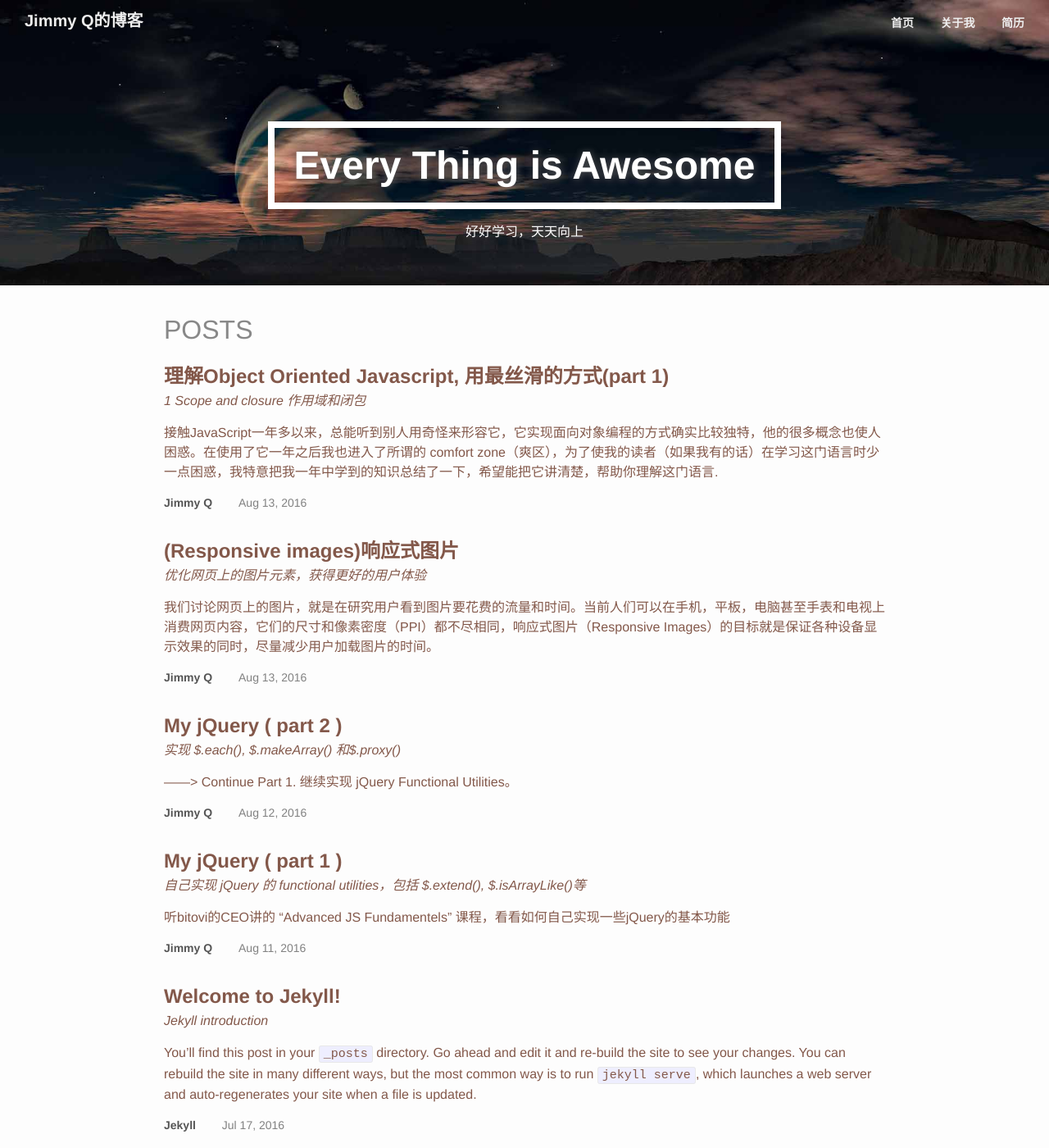
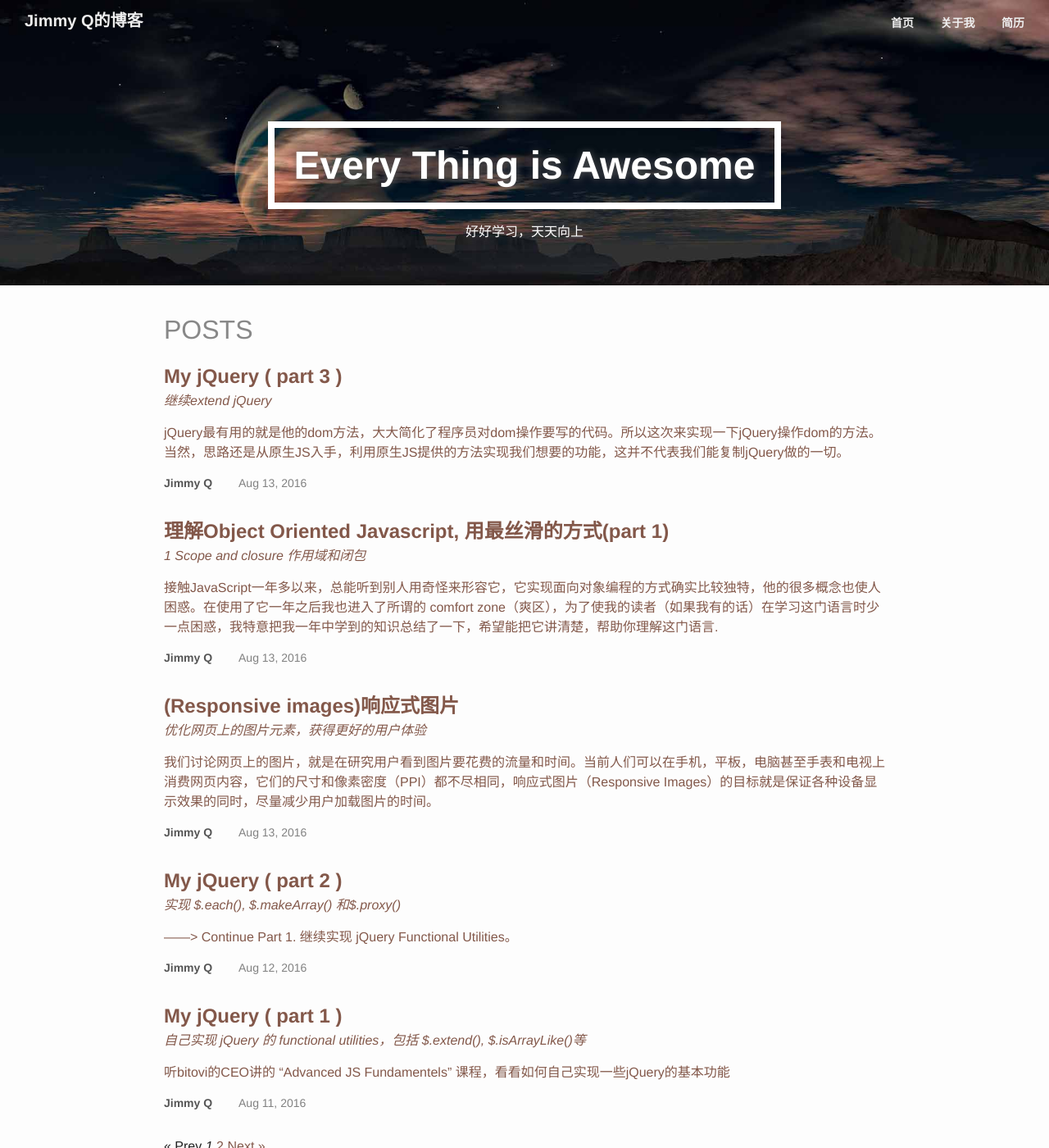
Before and after one commit to odebo/JimmyQsc.github.io, a Jekyll site: the page built from index.html, in a window 1280 px wide and 1400 px high. Shown: the whole window at 82% size. Built offline with Jekyll 4.4.1, drawn with Linux system fonts in a browser that asks for light colours; the list of posts is cut into pages by our own code; some of the changed lines change nothing that is shown.

Commit message:
Write today's post

````diff
--- a/_includes/head.html
+++ b/_includes/head.html
@@ -16,6 +16,7 @@
 <link rel="mask-icon" href="/favicons/safari-pinned-tab.svg" color="#5bbad5">
 <link rel="shortcut icon" href="/favicons/favicon.ico">
 <meta name="msapplication-config" content="/favicons/browserconfig.xml">
+
   <link rel="stylesheet" href="{{ "/css/main.css" | prepend: site.baseurl }}">
   <link rel="canonical" href="{{ page.url | replace:'index.html','' | prepend: site.baseurl | prepend: site.url }}">
   <link rel="alternate" type="application/rss+xml" title="{{ site.title }}" href="{{ "/feed.xml" | prepend: site.baseurl | prepend: site.url }}">
--- /dev/null
+++ b/_posts/2016-08-20-my-jquery-part3.md
@@ -0,0 +1,54 @@
+---
+title: My jQuery ( part 3 )
+subtitle: 继续extend jQuery
+date: 2016-08-13
+categories: 笔记
+author: Jimmy Q
+permalink: my_jquery_p3
+---
+jQuery最有用的就是他的dom方法，大大简化了程序员对dom操作要写的代码。所以这次来实现一下jQuery操作dom的方法。
+当然，思路还是从原生JS入手，利用原生JS提供的方法实现我们想要的功能，这并不代表我们能复制jQuery做的一切。
+
+## 从dom中找元素，著名的 $
+
+jQuery在做什么？你给他一个css选择器（string），他给你css选择器对应的dom元素（arrayLike object），写过css的同学都会顺理成章的觉得这是操作dom最自然的方式吧。然后你在使用这些被选中的的元素时，会发现他们身上多了很多十分方便好用的方法。
+
+因此我们认为：1. jQuery是一个输入值（参数）为string，输出值（返回值）为object的函数； 2. 这个函数执行后返回的对象中，包含了jQuery封装后的dom元素.
+
+有了以上两点，我又使劲想了一想，这和｀构造函数｀还挺像的。构造函数是：你传给他的参数，一般是你要初始化一个实例时要他具备的值，这些值成为了这个对象的属性，然后他会返回一个对象，这个对象上可能有很多方法。因此我们想jQuery也是这么个函数，你给他css选择器，他帮你选择好dom元素，然后这些dom元素只是他返回对象的属性。不出意外的话，以上的应该算是比较合理的逻辑。（想到这里顺便提一下，由于每次用`$`都要实例化一个jQuery对象，所以最好把它存放在变量中，就像缓存一样，避免浪费内存。）
+
+现在我们姑且不管第2点，第1点的实现思路无非就是，创建一个jquery函数（一个构造函数），在这个函数当中我们要做的是：1. 利用我们知道的javascript原生方法得到dom元素，2. 创建一个arrayLike object, 把这些dom元素放在这个对象中，3. 返回这个对象。
+
+### 先来看下原生的javascript的操作dom的方法。
+
+```javascript
+document.getElementById( id );  //-> return a sigle element, this is the fastest
+document.getElementsByTagName( tag );  //-> return an array of elements
+document.getElementsByClassName( class );  //-> return an array of elements
+
+document.querySelector( cssSelector );  //-> return the first element that matches the selector
+document.querySelectorAll( cssSelector );  //-> return an array of elements matches the cssSelector
+```
+
+按照我们上面的思路，我们可能会有下面的代码
+
+```javascript
+$ = function(selector) {
+    var elements = document.querySelectorAll(selector);
+    for(var i = 0; i < elements.length; i++){
+        //假设你会用new关键字创建jquery对象
+        this[i] = elements[i]; //这并不代表this是数组，这只是赋值
+    }
+    //Array.prototype.push.apply(this, elements);
+    this.length = elements.length;
+}
+```
+OK! 第一步完成了，不过要知道，jquery远比这个复杂。
+
+如果你熟悉原型继承的话，就会明白，通过$(selector) 创建的对象的那些方便好用的方法，都是从`$.prototype`上继承而来的。我下次再写一些常用方法的实现。
+
+## 最后
+
+要理解以上的内容，要有一定的面相对象的知识，总的来说还是很容易的。
+
+我每篇写的都不长，因为太长了反而让人没耐心看，希望你能理解上面的内容，有什么错误请在下面留言区提出来。
````
